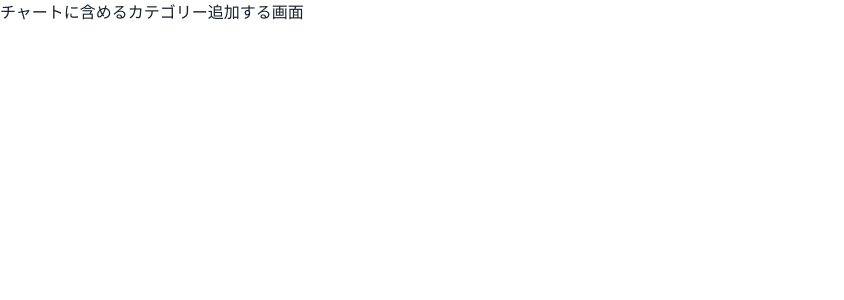
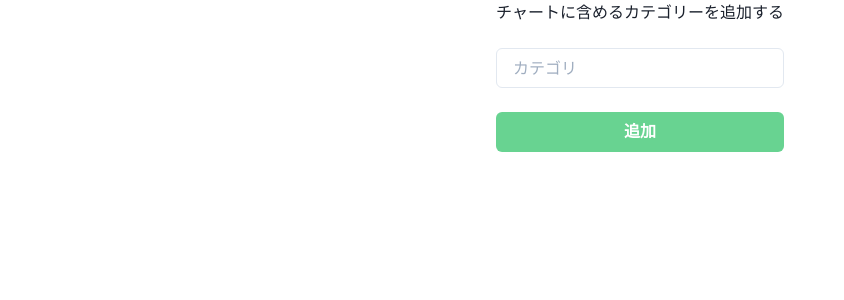
Before and after one commit to EICHAN1208/TennisKaizen, a React (Create React App) app in the folder client/: page /new_category in a window 1280 px wide. Shown: the top 300 px of the page, without its empty margins (0-844 px from the left). Built offline with nearby package versions, Linux system fonts and the light colour scheme.

Commit message:
カテゴリ追加フォームの作成

```diff
--- a/client/src/components/atoms/graph/Graph.tsx
+++ b/client/src/components/atoms/graph/Graph.tsx
@@ -1,4 +1,5 @@
 import { Bar } from 'react-chartjs-2';
+import { Doughnut } from 'react-chartjs-2';
 
 export const Graph = () => {
   const data = {
@@ -37,7 +38,7 @@ export const Graph = () => {
     }
 
     return (
-      <Bar
+      <Doughnut
         data={data}
         width={100}
         height={50}
--- a/client/src/components/pages/AddCategory.tsx
+++ b/client/src/components/pages/AddCategory.tsx
@@ -1,5 +1,35 @@
+import { Flex, Input, Stack, useToast } from "@chakra-ui/react"
+import { useHistory } from "react-router-dom"
+import { PrimaryButton } from "../atoms/button/PrimaryButton"
+
 export const AddCategory = () => {
+  const history = useHistory()
+  const toast = useToast();
+
+  const onClickAddCategory = () => {
+    history.push("/chart")
+    toast({
+      title: "カテゴリを追加しました。",
+      status: "success",
+      duration: 9000,
+      isClosable: true
+    })
+  }
+
   return (
-    <p>チャートに含めるカテゴリー追加する画面</p>
+    <>
+      <Flex align="center" justify="center">
+        <Stack spacing={6}>
+          <p>チャートに含めるカテゴリーを追加する</p>
+          <Input
+            placeholder="カテゴリ"
+            size="md"
+          />
+          <PrimaryButton onClick={onClickAddCategory}>
+            追加
+          </PrimaryButton>
+        </Stack>
+      </Flex>
+    </>
   )
 }
```
